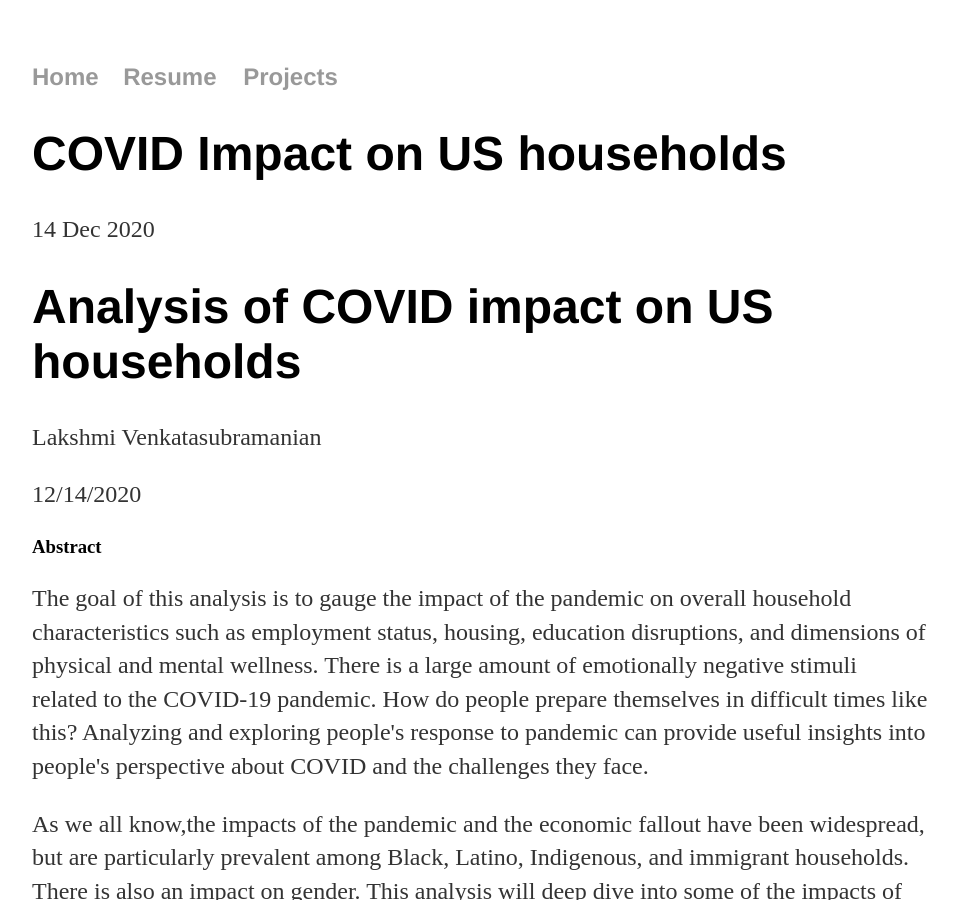
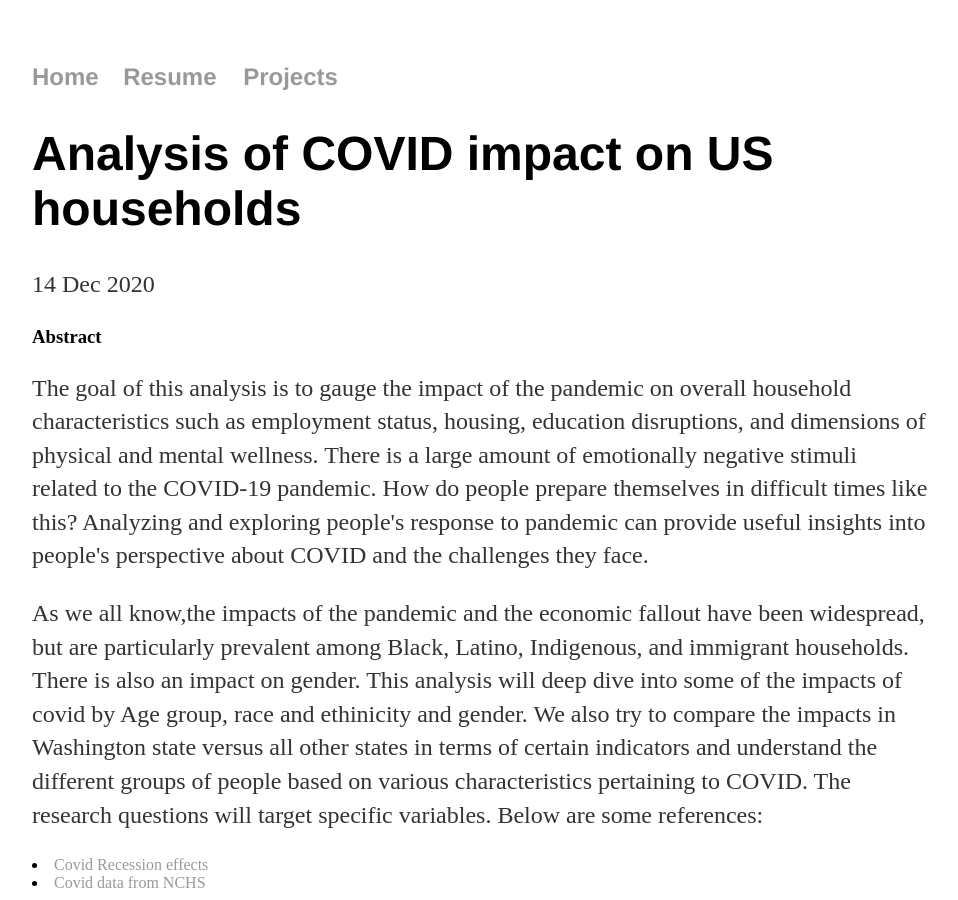
Before and after one commit to lakshmi2688/lakshmi2688.github.io, a Jekyll site: the page built from _posts/2020-12-21-Covid_Impact_on_US_households.md, in a window 1280 px wide and 900 px high. Shown: the whole window, without its empty margins (160-1118 px from the left). Built offline with Jekyll 4.4.1, drawn with Linux system fonts in a browser that asks for light colours.

Commit message:
Update 2020-12-21-Covid_Impact_on_US_households.md

```diff
--- a/_posts/2020-12-21-Covid_Impact_on_US_households.md
+++ b/_posts/2020-12-21-Covid_Impact_on_US_households.md
@@ -1,14 +1,8 @@
 ---
 layout: post
-title: "COVID Impact on US households"
+title: "Analysis of COVID impact on US households"
 date: 2020-12-14
 ---
-
-
-<h1>Analysis of COVID impact on US households</h1>
-
-<p>Lakshmi Venkatasubramanian </p>
-<p>12/14/2020</p>
 
 <h3>Abstract</h3>
 <p>The goal of this analysis is to gauge the impact of the pandemic on overall household characteristics such as employment status, housing, education disruptions, and dimensions of physical and mental wellness. There is a large amount of emotionally negative stimuli related to the COVID-19 pandemic. How do people prepare themselves in difficult times like this? Analyzing and exploring people's response to pandemic can provide useful insights into people's perspective about COVID and the challenges they face.</p>
```
